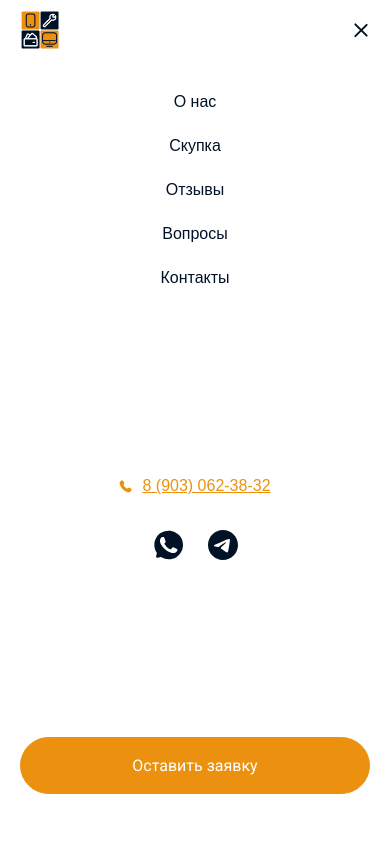
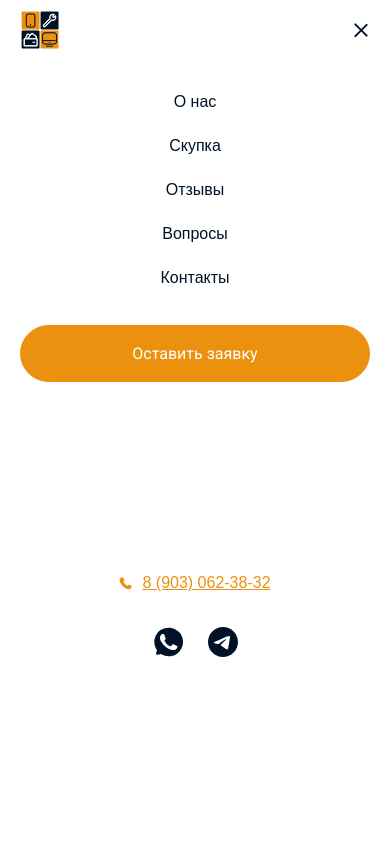
Before and after one commit to violoctecia/kzn197323wk32, a Nuxt app: page / in a window 390 px wide. Both pictures are taken after a click on the element 361 px from the left and 30 px from the top of the page. Shown: the top 844 px of the page. Built offline with nearby package versions, Linux system fonts and the light colour scheme; a web font is replaced by a local one.

Commit message:
first commit

```diff
--- a/components/main-header.vue
+++ b/components/main-header.vue
@@ -2,22 +2,22 @@
 import { ref } from 'vue';
 
 const isNavOpen = ref(false);
+const root = document.getElementById('__nuxt');
 
 const toggleNav = () => {
     isNavOpen.value = !isNavOpen.value;
     if (isNavOpen.value) {
-        document.body.style.overflowY = 'hidden';
-        document.body.style.height = '100vh';
-    } else {
-        document.body.style.overflowY = '';
-        document.body.style.height = '';
+        root.style.overflow = 'hidden';
+        root.style.height = '100vh';
+    } else {   root.style.height = '';
+        root.style.overflow = '';
     }
 };
 
 const handleBoth = (el) => {
     isNavOpen.value = false;
-    document.body.style.overflowY = '';
-    document.body.style.height = '';
+    root.style.overflow = '';
+    root.style.height = '';
     const formElement = document.getElementById(el);
     if (formElement) {
         formElement.scrollIntoView({ behavior: 'smooth' });
@@ -80,7 +80,7 @@ const goToForm = (el) => {
         </div>
     </header>
     <div class="mobile" v-if="isNavOpen">
-        <div id="mySidenav" class="mobile-nav" >
+        <div id="mySidenav" class="mobile-nav">
             <nav>
                 <a @click="handleBoth('why')">О нас</a>
                 <a @click="handleBoth('techs')">Скупка</a>
@@ -88,6 +88,7 @@ const goToForm = (el) => {
                 <a @click="handleBoth('faq')">Вопросы</a>
                 <a @click="handleBoth('contacts')">Контакты</a>
             </nav>
+            <button class="button" @click="handleBoth('form')">Оставить заявку</button>
             <div class="contacts-mobile">
                 <a class="phone" href="tel:+79030623832">
                     <svg width="13" height="13" viewBox="0 0 13 13" fill="none" xmlns="http://www.w3.org/2000/svg">
@@ -114,7 +115,7 @@ const goToForm = (el) => {
                     </a>
                 </div>
             </div>
-            <button class="button" @click="handleBoth('form')">Оставить заявку</button>
+
         </div>
     </div>
 </template>
@@ -218,9 +219,8 @@ header {
         flex-direction: column;
         align-self: center;
         display: flex;
-    }
 
-    .hamburger .line {
+        .line {
             width: 18px;
             height: 2px;
             background-color: var(--dark-blue);
@@ -229,8 +229,9 @@ header {
             border-radius: 5px;
         }
 
-    .hamburger .line:nth-child(2) {
+        .line:nth-child(2) {
             margin: 5px auto;
+        }
     }
 
     .hamburger.menu--active .line:nth-child(1) {
@@ -246,9 +247,9 @@ header {
     }
 
     .mobile-nav {
-        height: calc(100% - 60px);
+        height: calc(100vh - 60px);
         width: 100%;
-        position: fixed;
+        position: sticky;
         z-index: 1;
         top: 60px;
         right: 0;
@@ -258,18 +259,18 @@ header {
         padding: 20px;
         display: flex;
         flex-direction: column;
-        justify-content: space-between;
+        justify-content: start;
         align-items: center;
 
         .contacts-mobile {
-            z-index: 2;
+            height: 100%;
             display: flex;
             flex-direction: column;
             gap: 35px;
             width: calc(100% - 40px);
             justify-content: center;
             align-items: center;
-            margin-bottom: 25px;
+
             .social {
                 display: flex;
                 align-items: center;
@@ -294,8 +295,10 @@ header {
                 }
             }
         }
+
         nav {
             margin-bottom: 25px;
+
             a {
                 padding: 13px;
                 font-size: 16px;
@@ -311,14 +314,10 @@ header {
         }
 
         button {
-            position: sticky;
-            bottom: 0;
-            z-index: 4;
-            margin-bottom: 30px;
+            margin-bottom: 25px;
             width: 100%;
         }
     }
-
 
 
     header {
```
Lines whose indentation alone changed are shown as unchanged.
